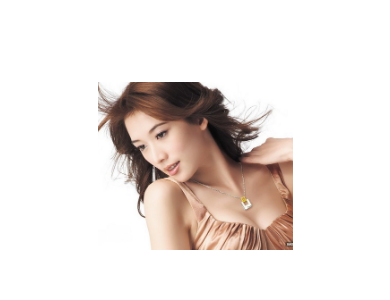
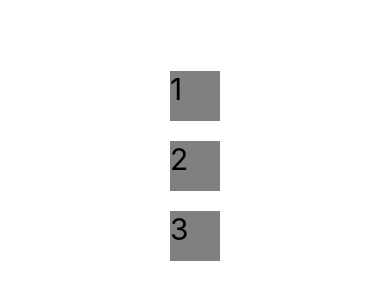
Before and after one commit to willie0311/react-native, a React Native app: screen / in a window 390 px wide. Shown: the part 256-556 px from the top of the page. Built offline with nearby package versions, Linux system fonts and the light colour scheme.

Commit message:
CSS樣式-FLEX

```diff
--- a/App.js
+++ b/App.js
@@ -1,62 +1,68 @@
-import { StyleSheet, Text, View,SafeAreaView,TextInput,Button,TouchableHighlight,TouchableOpacity,TouchableNativeFeedback,Image, ScrollView , FlatList ,SectionList ,Switch, Modal,Alert, Dimensions } from 'react-native';
+
+import { StyleSheet, Text, View, SafeAreaView, TextInput, Button, TouchableHighlight, TouchableOpacity,TouchableNativeFeedback,Image,ScrollView,FlatList,SectionList,Switch,Modal, Dimensions,Animated,Clipboard,} from 'react-native';
+
+import { Component } from 'react';
+import PropTypes from 'prop-types';
 
 
-let {height, width} = Dimensions.get('window');
+{/*let {height, width} = Dimensions.get('window');
 export default function App() {
   return (
     <View style={styles.container}>
         <Image
           style={{height: height * 0.2, width: width * 0.5}}
-          source={require('./assets/123.jpg')}
+          source={require('./ada.jpg')}
         />
     </View>
   );
-}
+}*/}
 
 
-{/*export default class App extends Component {
-  constructor(props){
-    super(props);
-    this.state ={
-      show : false,
-    };
+export default class App extends Component{
+
+
+  render(){
+      return (
+        <View style={styles.container}>
+          <View style={styles.view}>
+            <Text style={{fontSize: 30}}>1</Text>
+          </View>
+          <View style={styles.view}>
+            <Text style={{fontSize: 30}}>2</Text>
+          </View>
+          <View style={styles.view}>
+            <Text style={{fontSize: 30}}>3</Text>
+          </View>
+        </View>
+      );
   }
 
-  render (){
-    return (
-      <View style = {styles.container}>
-        <Button
-          title='Alert'
-          onPress={() => {
-            Alert.alert(
-              'title',
-              'Hello React Native Alert',
-              [
-                { text : 'Cancel' , onPress : () => console.log('Cancel')},
-                { text : 'Yes' , onPress : () => console.log('Yes')},
-                { text : 'No' , onPress : () => console.log('No')},
-              ]
-            )
-          }}
-        />
-      </View>
-    );
-  }
-}*/}
+}
 
 const styles = StyleSheet.create({
   container: {
-    flex: 1,
-    backgroundColor: '#fff',
     alignItems: 'center',
     justifyContent: 'center',
+    flex: 1,
+    flexDirection: 'column'
   },
-  view01: {
-    height:100 ,
-    width:100 ,
-    borderWidth:1
+  view: {
+    height: 50,
+    width: 50,
+    margin: 10,
+    backgroundColor: 'gray',
+  },
+  view02: {
+    flex: 3,
+    backgroundColor: 'white',
+  },
+  view03: {
+    flex: 1,
+    backgroundColor: 'black',
   },
   text01: {
-    color: 'red',
-  }
+    color: '#3f8',
+    textAlign: 'center',
+    fontSize: 20,
+  },
 });
```
